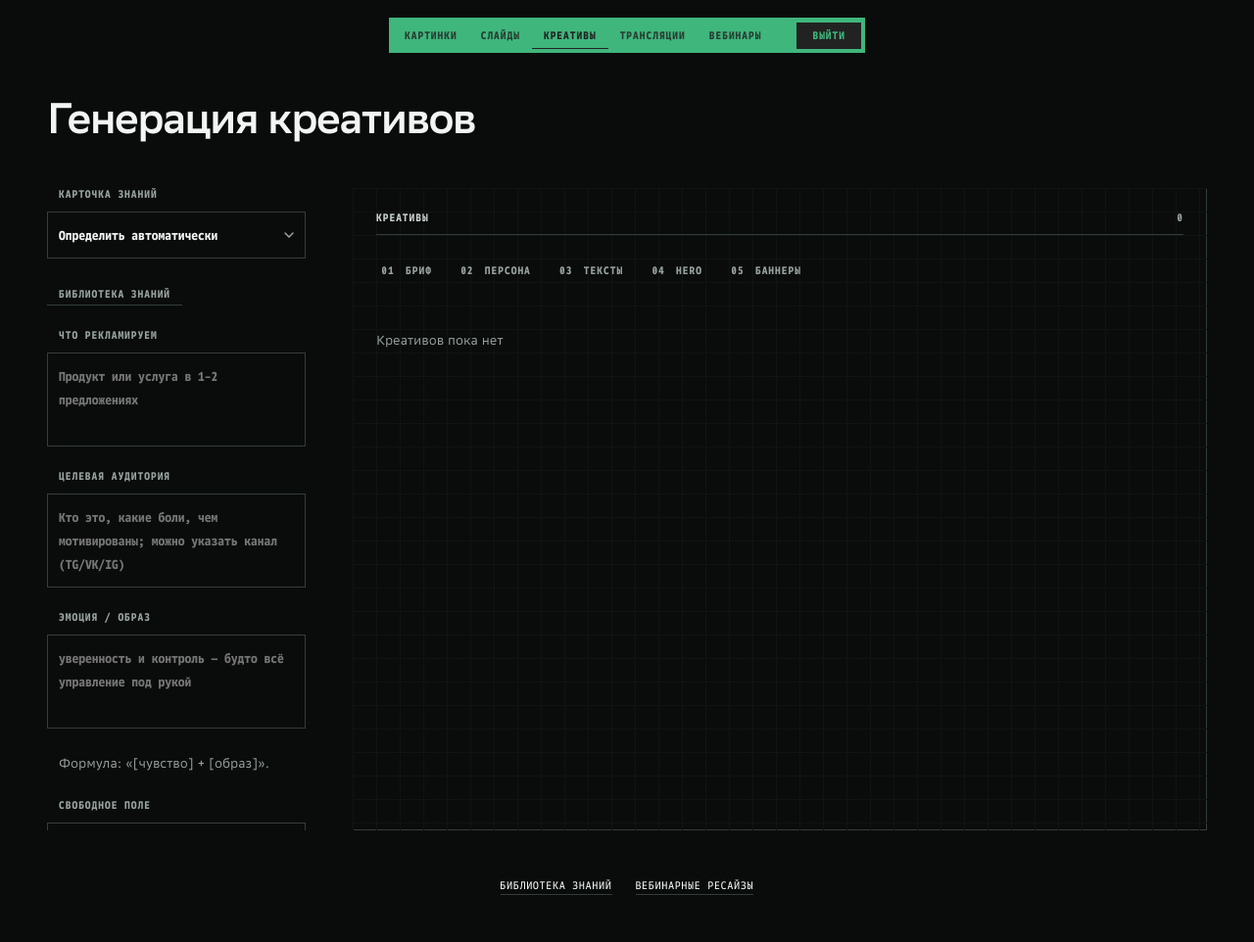
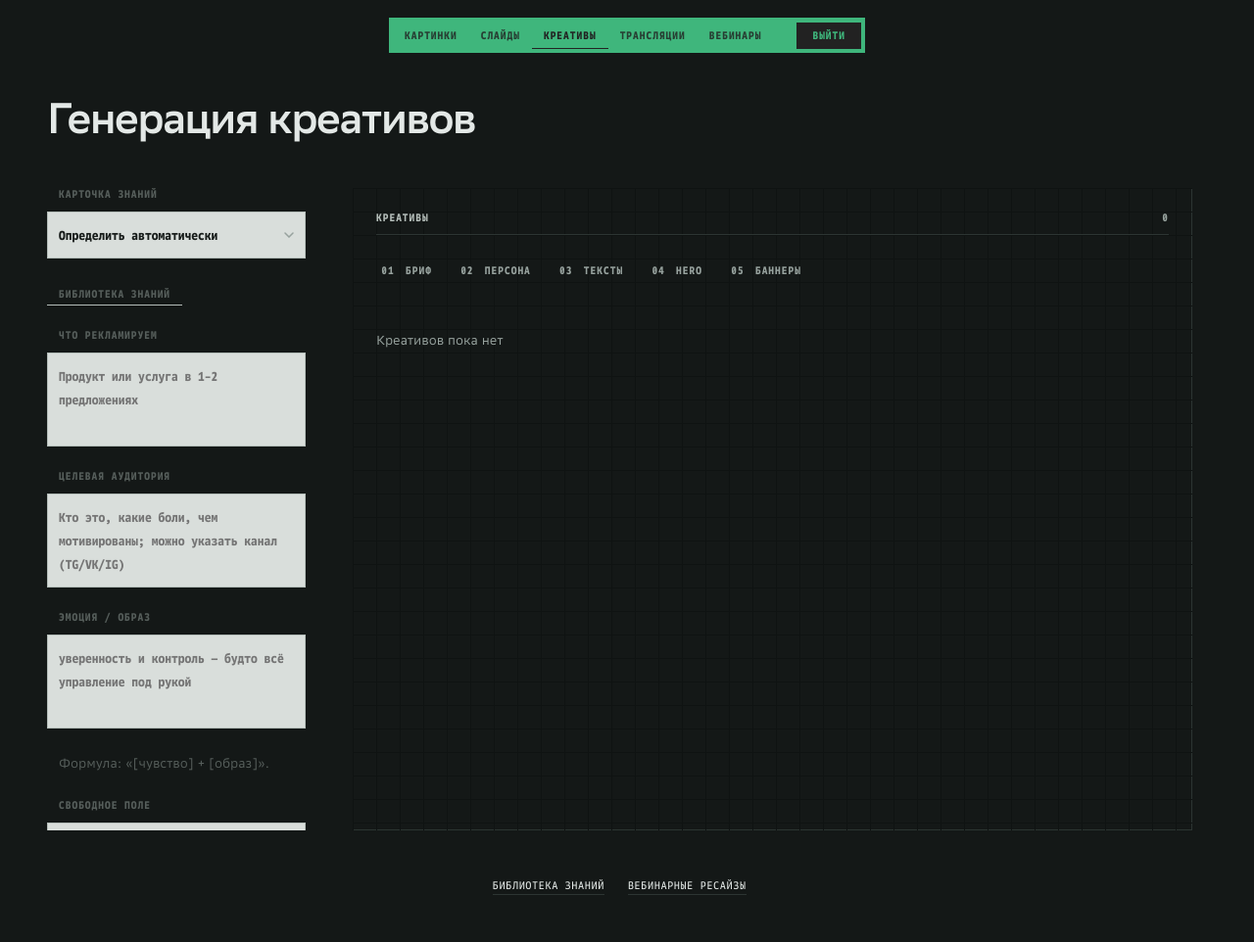
Before and after one commit to glmelnik96/Cloud.ru_Resize_bot, a FastAPI app: template app/templates/creatives.html in a window 1280 px wide. Shown: the whole page at 98% size. Run offline with FastAPI, Linux system fonts and the light colour scheme; the template is opened without the code that fills it, so the values that code supplies are empty.

Commit message:
App3: полюса сведены с App2, камень перекрашивается токенами
Чернила были глубже, свет холоднее, хайрлайн на ступень светлее — переход
между /slides и /creatives читался сменой площадки, хотя это один портал.
Светлый этаж заводится десятью переменными на .rail: весь лист построен на
var(--lp-*), поэтому поля, галки, кирпичи и селекты перекрашиваются без
единого продублированного правила. Дубль цвета был бы вторым местом, где
живёт правда о палитре.

Co-Authored-By: Claude Opus 4.6 <noreply@anthropic.com>

```diff
--- a/app/static/app.css
+++ b/app/static/app.css
@@ -83,21 +83,31 @@ main { padding: 40px 28px 64px; max-width: 1240px; margin: 0 auto; }
    `is-landing` не копируем — раскладки портала здесь нет и быть не должно.
    ============================================================================ */
 body.v11 {
-  --lp-ink: #0A0C0B;          /* чернила */
-  --lp-text: #F2F5F4;         /* свет */
-  --lp-soft: #C6CECB;         /* содержательный текст: свет − 15% */
+  /* Полюса сведены с App2 (§1 диалекта инструмента). Чернила были глубже, свет
+     холоднее — два раздела одного портала расходились на ступень, и переход
+     между ними читался сменой площадки. Разница двух оттенков серого дешевле
+     этого расхождения. */
+  --lp-ink: #141817;          /* чернила */
+  --lp-text: #E3E8E6;         /* свет */
+  --lp-soft: #B3BCB8;         /* содержательный текст: свет − 15% */
   --lp-muted: #97A29E;        /* служебный слой; 6.8:1 к чернилам — AA с запасом */
   --lp-line: #0F1312;         /* чертёж */
   /* Хайрлайн канона (#1E2523) на чернилах почти не читается: рама рельса, рама
      ленты и грань плитки сливались в одно пятно, и структуры экрана не было
-     видно вовсе. Осознанный отход — линия поднята до различимой. Это по-прежнему
-     волосок в 1px, а не рамка: толщина и приём не меняются, меняется только
-     светлота. */
-  --lp-line-2: #333D3A;       /* хайрлайны */
-  --lp-hi: #B7BFBC;           /* инверсия под курсором: серая, не белая */
+     видно вовсе. Оба приложения подняли линию до различимой — но на разную
+     высоту; здесь взято общее значение. Это по-прежнему волосок в 1px, а не
+     рамка: толщина и приём не меняются, меняется только светлота. */
+  --lp-line-2: #2C3532;       /* хайрлайны */
+  --lp-hi: #AAB4B0;           /* инверсия под курсором: серая, не белая */
   --lp-edge: rgba(63, 182, 124, .2);
   --lp-key: #3FB67C;          /* единственный акцент */
   --lp-key-ink: #222222;
+  /* Утопленная поверхность: ящик под строкой. Не «карточка сверху», а выемка
+     внутри — раскрытие принадлежит строке, а не лежит поверх неё. */
+  --sl-surface: #181D1B;
+  /* Жёлоб этажа чернил. Тот же расчёт, что в App2: строки двух приложений
+     стоят на одной вертикали при одинаковой ширине окна. */
+  --sl-gut: max(24px, calc((100% - 1176px) / 2));
   --lp-cell: 24px;
   --lp-row: 96px;
   --lp-ease: cubic-bezier(.645,.045,.355,1);
@@ -105,6 +115,10 @@ body.v11 {
   background: var(--lp-ink);
   color: var(--lp-text);
 }
+
+/* Раскрытие строки делает страницу длиннее окна, полоса прокрутки появляется —
+   и без зарезервированного жёлоба вся раскладка прыгает вбок на её ширину. */
+html { scrollbar-gutter: stable; }
 
 /* ===== Шторка =====
    Копия эталона. Плашка — рамка 4px по кругу, всё вложенное высотой 27px,
@@ -212,7 +226,22 @@ body.is-tool main { position: relative; flex: 1 0 auto; display: flex;
    прокрутке колонка стоит там же, где стояла бы обычная. align-self перебивает
    stretch: растянутому на всю ленту рельсу прилипать некуда. Ограничение по
    высоте — на случай низкого окна, иначе кнопка запуска уходит за экран. */
-.rail { min-width: 0; align-self: start;
+/* Токены камня. Ни одно правило ниже не знает, на каком этаже исполняется:
+   весь лист построен на var(--lp-*), и переопределения десяти переменных
+   хватает, чтобы перекрасить поля, галки, кирпичи, селекты и дропзону — без
+   единого продублированного правила. Дубль цвета был бы вторым местом, где
+   живёт правда о палитре. */
+.rail { --lp-ink: #D9DEDB;      /* камень — поверхность этажа И полей на нём */
+  --lp-text: #171C1A;
+  --lp-soft: #39403D;
+  --lp-muted: #565E5B;          /* 4.6:1 к камню — AA */
+  --lp-line: #D2D8D5;
+  --lp-line-2: #B4BDB9;
+  --lp-hi: #1B211F;             /* инверсия на светлом обязана идти в темноту */
+  --lp-edge: rgba(38, 138, 92, .42);
+  --lp-key: #35A171;            /* ступень вниз: #3FB67C на камне светится */
+  --sl-surface: #CBD1CE;        /* ящик утоплен, а не приподнят */
+  min-width: 0; align-self: start;
   position: sticky; top: 96px;
   max-height: calc(100vh - 144px); overflow: hidden auto;
   scrollbar-width: thin; }
```
Also changed, not shown: tests/unit/test_app3_pages.py (+29 -2 lines).
